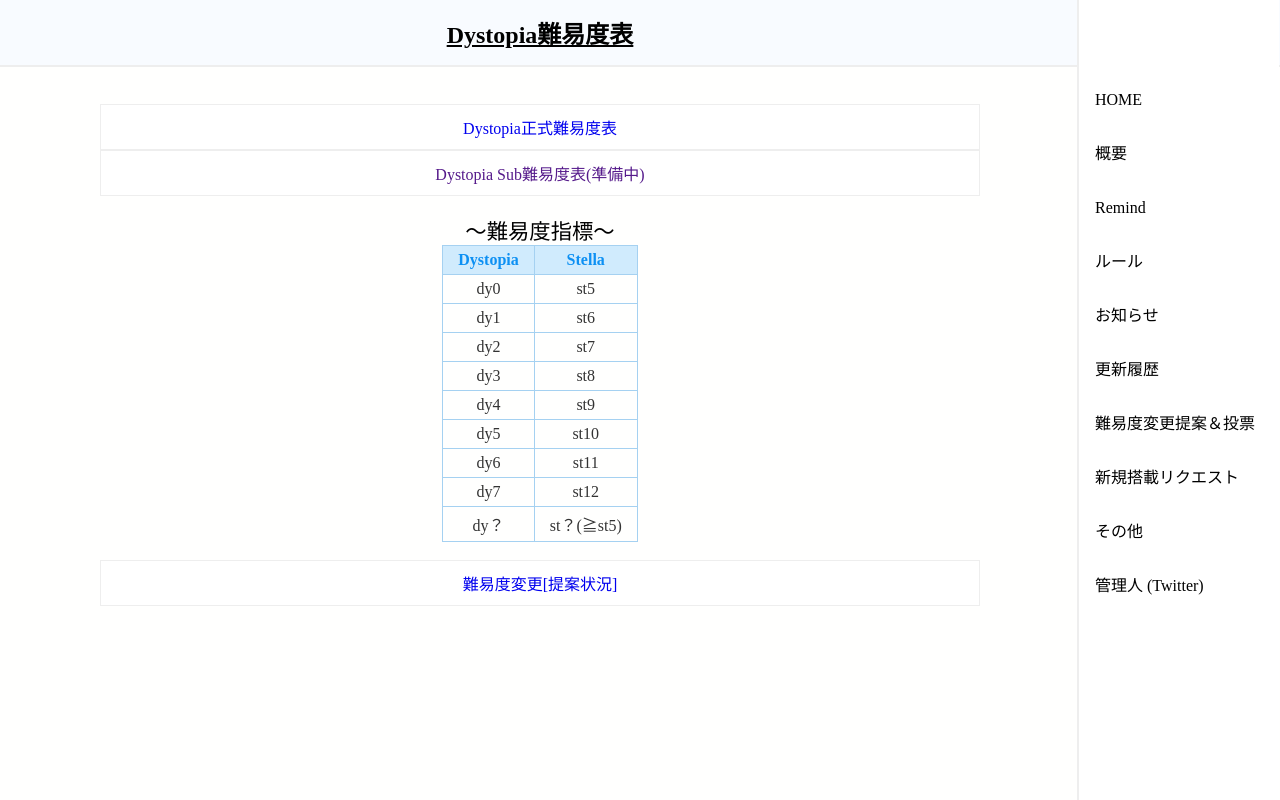
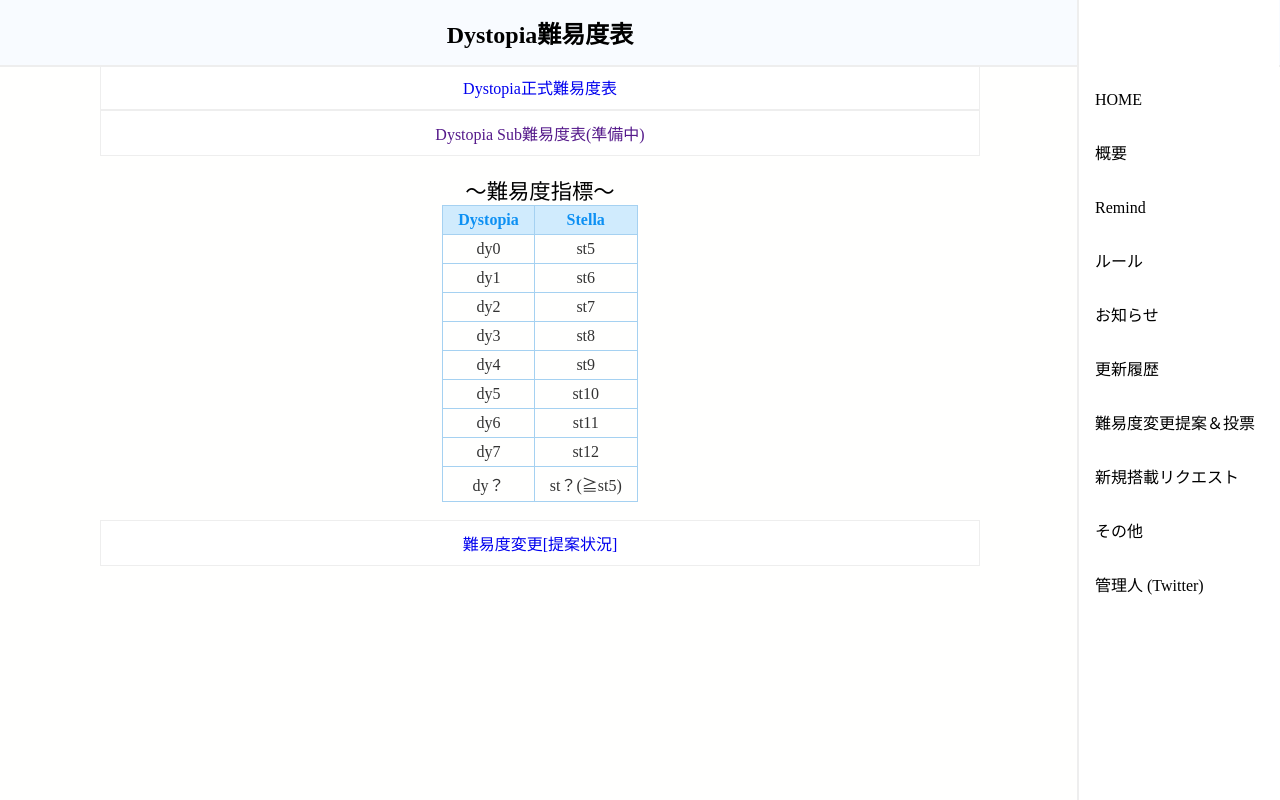
Before and after one commit to monibms/Dystopia, a PHP site: page / in a window 1280 px wide. Run offline with PHP 8.4, Linux system fonts and the light colour scheme.

Commit message:
Update style.css

```diff
--- a/style.css
+++ b/style.css
@@ -189,7 +189,6 @@ p {
 }
 h1 {
   font-size: 24px;
-  text-decoration: underline;
   padding-right: 200px;
 }
 a {
@@ -330,6 +329,6 @@ padding-left: 100px;
 padding-top: 15px;
 }
 #example2 {
-margin-top: 68px;
+margin-top: 28px;
 }
 }
```
